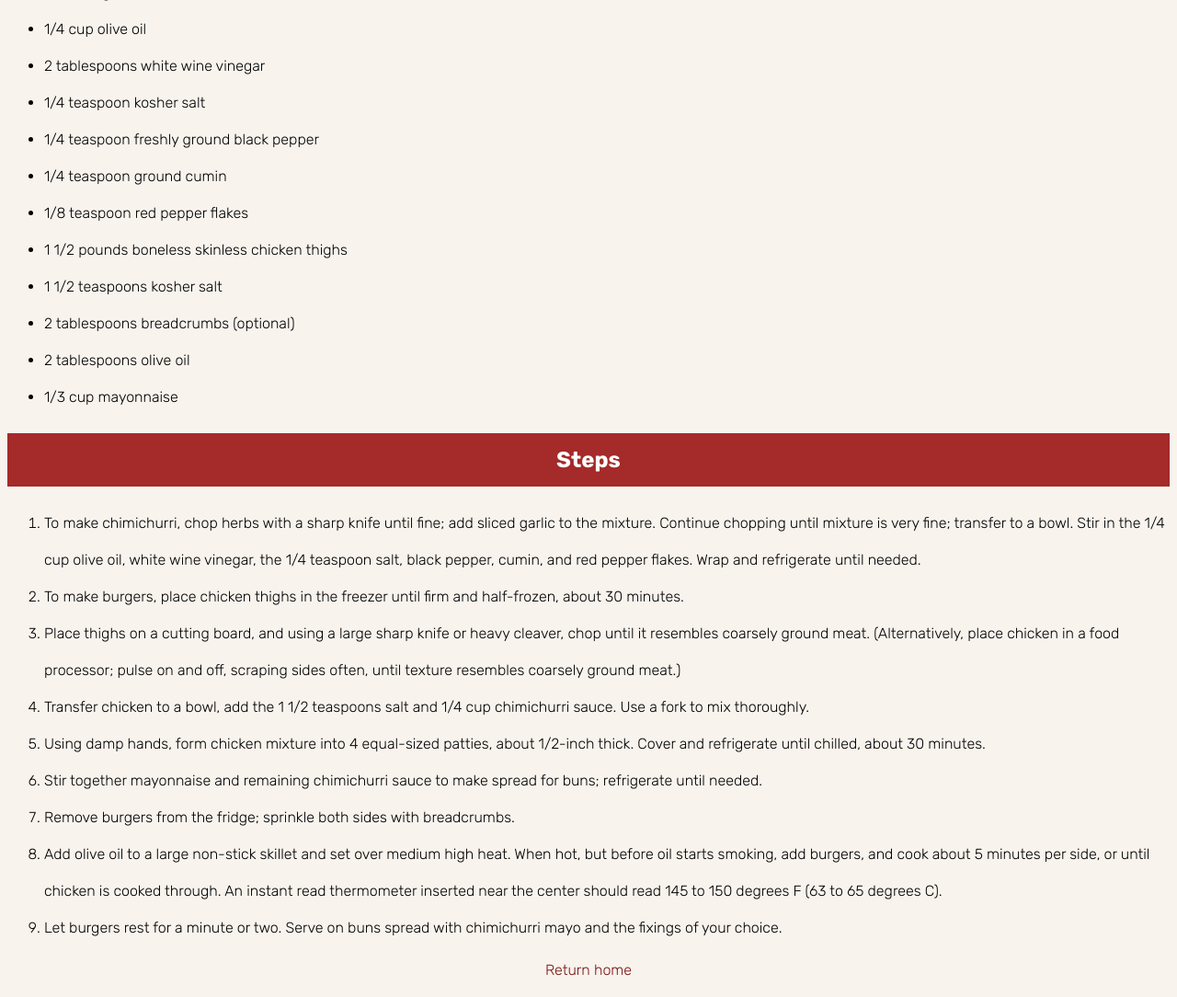
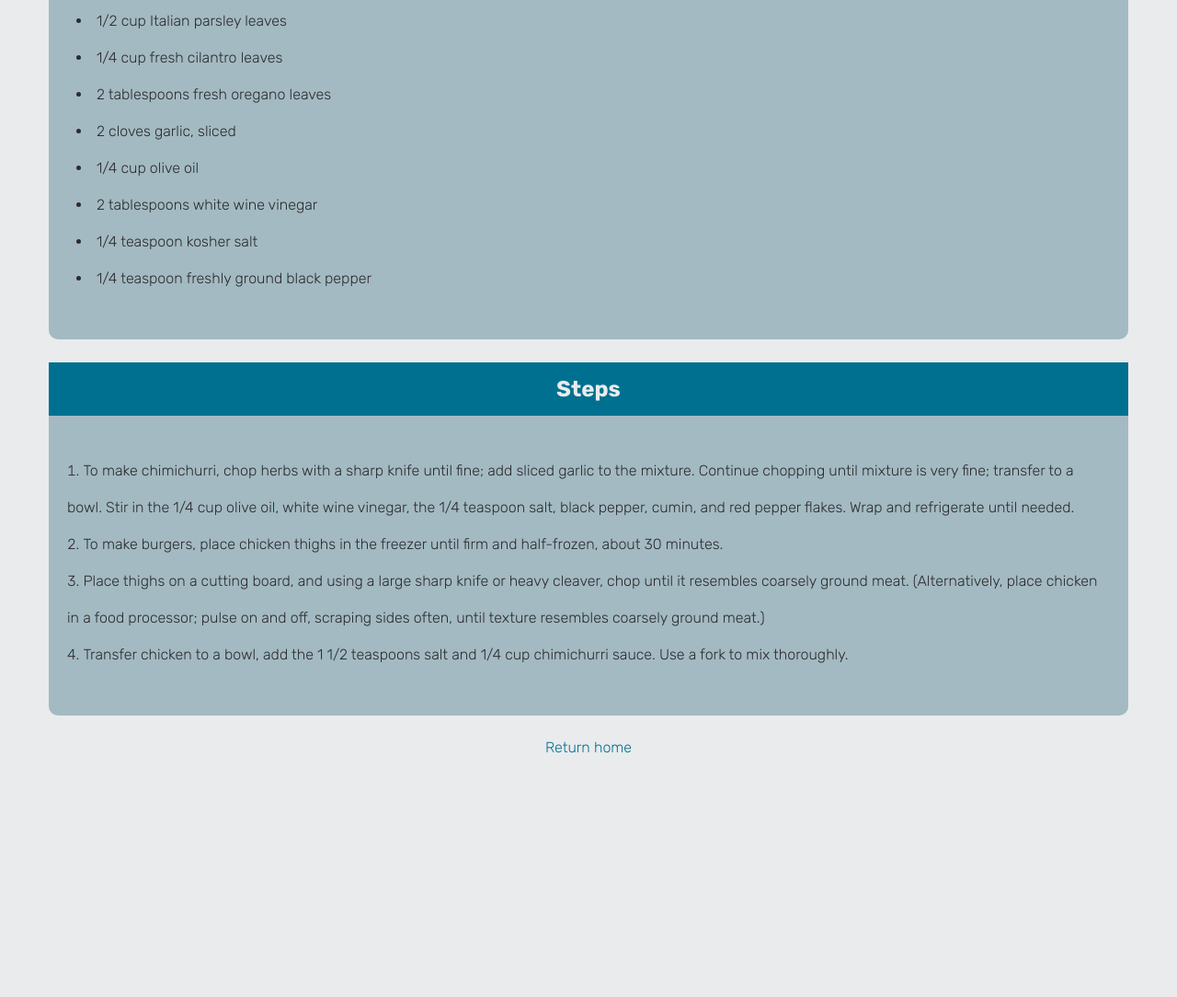
Before and after one commit to ghassanelgendy/odin-recipes, a plain HTML site: page recipes/Chimichurri-Chicken-Burgers.html in a window 1280 px wide. Shown: the part 807-1891 px from the top of the page at 92% size. After the commit the page ends 1657 px from the top, so only its background shows below. Drawn offline with Linux system fonts and the light colour scheme.

Commit message:
Redesigned Many Elements
1. Used variables for the colors to make it easier to change the whole design palette
2. Wrapped the description, Ingredients, Steps, Available recipes into cards to style it easier
3. added a border to the recipes image!

```diff
--- a/recipes/Chimichurri-Chicken-Burgers.html
+++ b/recipes/Chimichurri-Chicken-Burgers.html
@@ -6,18 +6,21 @@
 		<title>Chimichurri Chicken Burgers</title>
 		<link rel="stylesheet" href="../style.css" />
 	</head>
-	<body class="recipe-bg">
+	<body>
 		<h1 class="title">Chimichurri Chicken Burgers</h1>
 		<img
 			class="recipe-img"
 			src="https://www.allrecipes.com/thmb/NrILF1OzZcnxtCB0cmJFRXsTGfM=/750x0/filters:no_upscale():max_bytes(150000):strip_icc():format(webp)/7553187_Chimichurri-Chicken-Burgers_Chef-John_4x3-8d549874baf9449cb2a33353c32efb0f.jpg"
 			alt="A Chimichurri Chicken Burger Sandwich on a table" />
+		<div class="description-wrapper card">
 			<h2 class="main-heading">Description</h2>
 			<p>
 				We fixed the chicken burger, and all it really took was stirring in a
 				couple spoons of chimichurri sauce. No longer sort of dry and kind of
 				boring, this is one of the best burgers you'll ever have.
 			</p>
+		</div>
+		<div class="ingredients-wrapper card">
 			<h2 class="main-heading">Ingredients</h2>
 			<ul>
 				<li>1/2 cup Italian parsley leaves</li>
@@ -28,14 +31,9 @@
 				<li>2 tablespoons white wine vinegar</li>
 				<li>1/4 teaspoon kosher salt</li>
 				<li>1/4 teaspoon freshly ground black pepper</li>
-			<li>1/4 teaspoon ground cumin</li>
-			<li>1/8 teaspoon red pepper flakes</li>
-			<li>1 1/2 pounds boneless skinless chicken thighs</li>
-			<li>1 1/2 teaspoons kosher salt</li>
-			<li>2 tablespoons breadcrumbs (optional)</li>
-			<li>2 tablespoons olive oil</li>
-			<li>1/3 cup mayonnaise</li>
 			</ul>
+		</div>
+		<div class="steps-wrapper card">
 			<h2 class="main-heading">Steps</h2>
 			<ol>
 				<li>
@@ -50,38 +48,17 @@
 					half-frozen, about 30 minutes.
 				</li>
 				<li>
-				Place thighs on a cutting board, and using a large sharp knife or heavy
-				cleaver, chop until it resembles coarsely ground meat. (Alternatively,
-				place chicken in a food processor; pulse on and off, scraping sides
-				often, until texture resembles coarsely ground meat.)
+					Place thighs on a cutting board, and using a large sharp knife or
+					heavy cleaver, chop until it resembles coarsely ground meat.
+					(Alternatively, place chicken in a food processor; pulse on and off,
+					scraping sides often, until texture resembles coarsely ground meat.)
 				</li>
 				<li>
 					Transfer chicken to a bowl, add the 1 1/2 teaspoons salt and 1/4 cup
 					chimichurri sauce. Use a fork to mix thoroughly.
 				</li>
-			<li>
-				Using damp hands, form chicken mixture into 4 equal-sized patties, about
-				1/2-inch thick. Cover and refrigerate until chilled, about 30 minutes.
-			</li>
-			<li>
-				Stir together mayonnaise and remaining chimichurri sauce to make spread
-				for buns; refrigerate until needed.
-			</li>
-			<li>
-				Remove burgers from the fridge; sprinkle both sides with breadcrumbs.
-			</li>
-			<li>
-				Add olive oil to a large non-stick skillet and set over medium high
-				heat. When hot, but before oil starts smoking, add burgers, and cook
-				about 5 minutes per side, or until chicken is cooked through. An instant
-				read thermometer inserted near the center should read 145 to 150 degrees
-				F (63 to 65 degrees C).
-			</li>
-			<li>
-				Let burgers rest for a minute or two. Serve on buns spread with
-				chimichurri mayo and the fixings of your choice.
-			</li>
 			</ol>
+		</div>
 		<a class="back" href="../index.html">Return home</a>
 	</body>
 </html>
--- a/style.css
+++ b/style.css
@@ -1,30 +1,60 @@
 @import url("https://fonts.googleapis.com/css2?family=Rubik:wght@300;700&display=swap");
+:root {
+	--whitie: #eaebed;
+	--primary-clr: #007090;
+	--highlights-clr: #a3bac3;
+	--font-on-high-clr: #2c2c2c;
+	--font-on-primary-clr: #eaebed;
+}
+
 body {
+	box-sizing: border-box;
 	text-align: center;
 	font-family: "Rubik", sans-serif;
+	background-color: var(--whitie);
+	color: var(--font-on-primary-clr);
+	padding: 20px;
 }
 .title {
-	background-color: antiquewhite;
+	background-color: var(--primary-clr);
 	padding: 20px;
 	border-radius: 6px;
 	-webkit-border-radius: 6px;
 	-moz-border-radius: 6px;
 	-ms-border-radius: 6px;
 	-o-border-radius: 6px;
+	margin: 30px;
 }
 ul,
-ol {
+ol,
+p {
 	text-align: left;
 	line-height: 40px;
+	color: var(--font-on-high-clr);
+	padding: 20px;
 }
+li a {
+	text-underline-offset: 5px;
+	text-decoration: underline;
+	color: var(--font-on-high-clr);
+}
+ul li {
+	padding-left: 10px;
+	list-style: inside;
+}
+ol li {
+	list-style: inside decimal;
+}
+
 a {
 	text-decoration-line: none;
 	-moz-text-decoration-line: none;
-	color: brown;
+	color: var(--primary-clr);
 }
 .header-img {
-	width: 30vw;
+	width: 20vw;
 	height: auto;
+	display: inline-block;
 }
 
 .recipe-img {
@@ -34,16 +64,33 @@ a {
 	-ms-border-radius: 10px;
 	-o-border-radius: 10px;
 	width: 400px;
+	margin-top: -50px;
+	z-index: -1;
+	position: relative;
+	margin-left: 170px;
+	padding: 4px;
+	background-color: var(--highlights-clr);
+	border: 5px dotted var(--primary-clr);
 }
 .recipe-bg {
 	background-color: rgb(248, 243, 237);
 }
 .main-heading {
-	background-color: brown;
-	color: white;
+	background-color: var(--primary-clr);
 	padding: 15px 0px;
 }
 .back {
-	color: rgb(122, 19, 19);
+	color: var(--primary-clr);
 	padding: 20px;
 }
+
+.card {
+	margin: 25px;
+	background-color: var(--highlights-clr);
+	padding: 0 0 10px;
+	border-radius: 0 10px 10px;
+	-webkit-border-radius: 0 10px 10px;
+	-moz-border-radius: 0 10px 10px;
+	-ms-border-radius: 0 10px 10px;
+	-o-border-radius: 0 10px 10px;
+}
```
Also changed, not shown: index.html (+3 -1 lines), recipes/Crockpot-Italian-Chicken.html (+13 -7 lines). Lines whose indentation alone changed are shown as unchanged.
